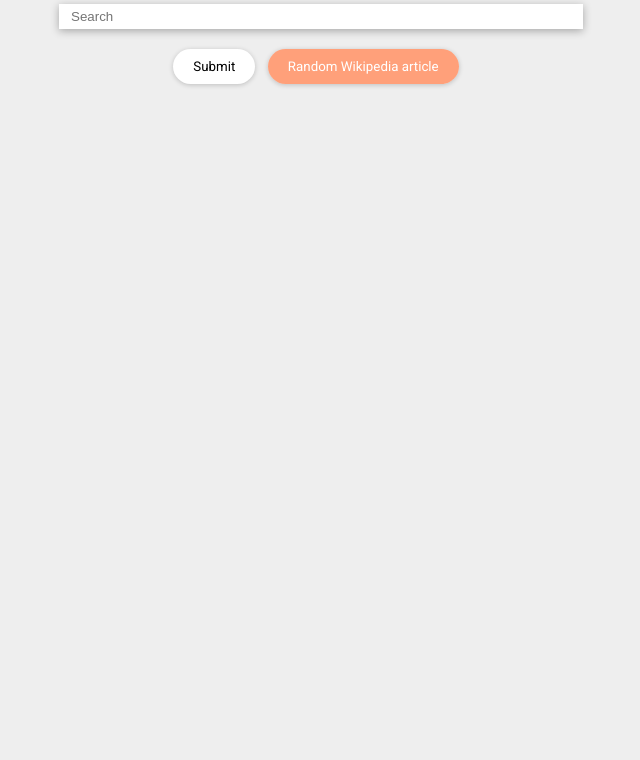
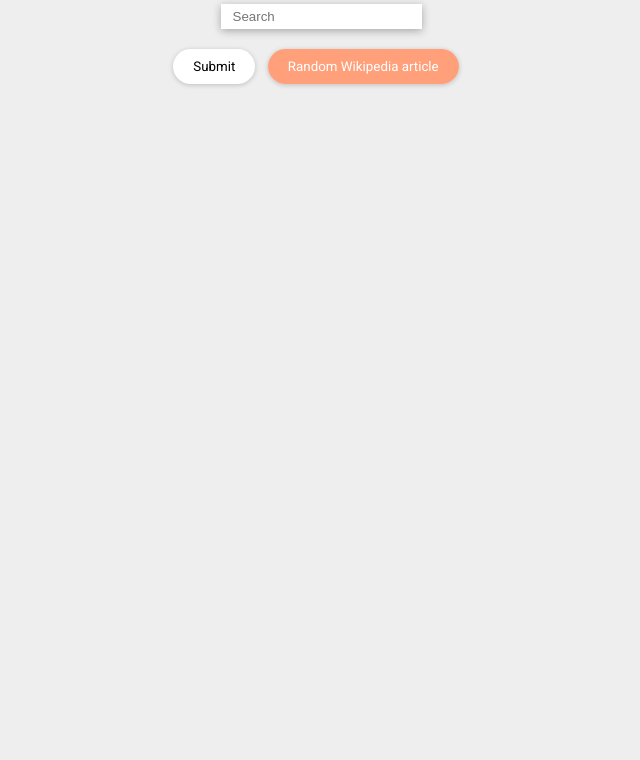
Before and after one commit to DepictYourself/wiki-search, a plain HTML site: page index.html in a window 1280 px wide. Shown: the part 40-800 px from the top of the page, without its empty margins (319-959 px from the left). Drawn offline with Linux system fonts and the light colour scheme.

Commit message:
Fix text input width

```diff
--- a/style.css
+++ b/style.css
@@ -61,7 +61,7 @@ p {
 }
 
 .form__input-text {
-    width: 50rem;
+    max-width: 50rem;
     margin: 2rem 0;
     padding: 5px 12px;
 
```
